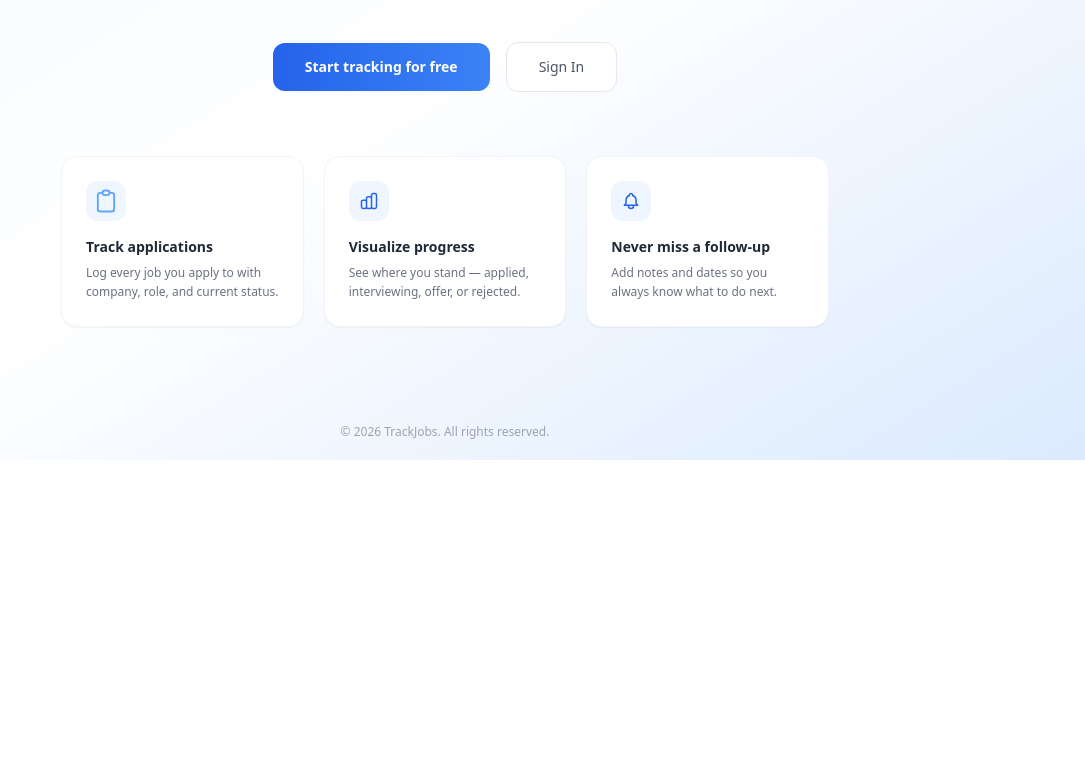
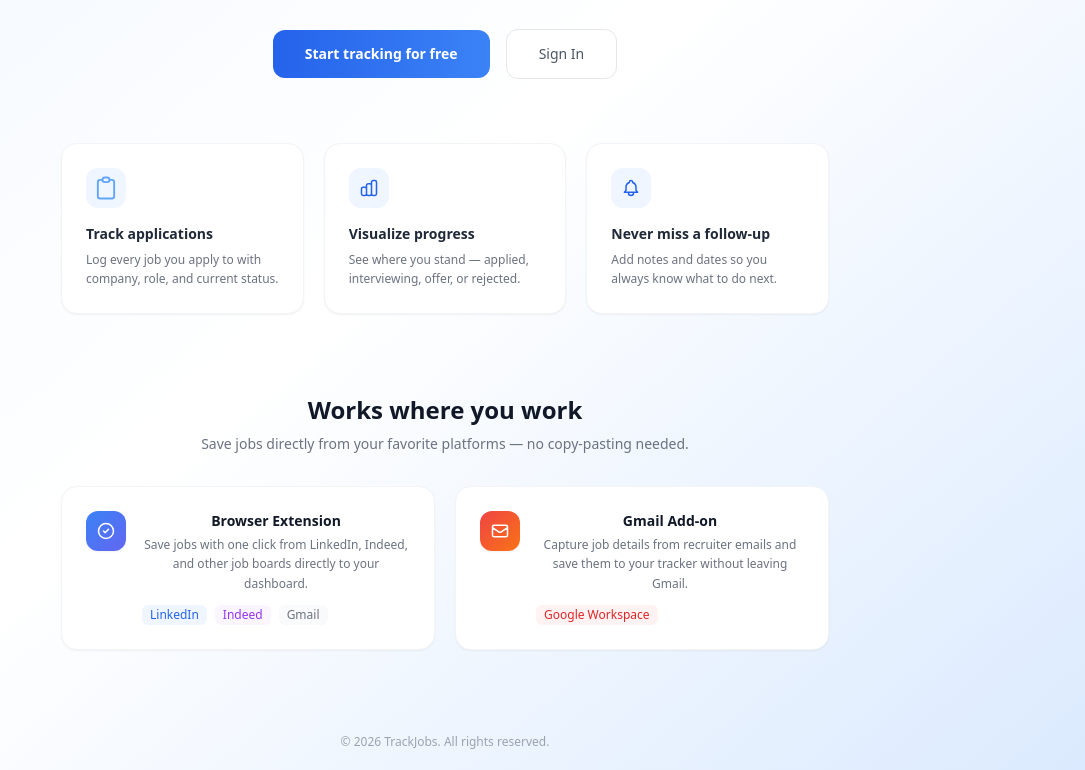
Before and after one commit to yigitcankzl/trackjobapplications, a React (Vite) app in the folder trackjobapplications-frontend/: page / in a window 1280 px wide. Shown: the part 340-1110 px from the top of the page, without its empty margins (195-1280 px from the left). Before the commit the page ends 800 px from the top, so only its background shows below. Built offline with nearby package versions, Linux system fonts and the light colour scheme; no server answers.

Commit message:
Add extensions section to welcome page
Show Browser Extension and Gmail Add-on cards with
platform badges on the landing page. Added i18n keys
for both en and tr locales.

```diff
--- a/trackjobapplications-frontend/src/locales/en/translation.json
+++ b/trackjobapplications-frontend/src/locales/en/translation.json
@@ -21,6 +21,18 @@
       "followup": {
         "title": "Never miss a follow-up",
         "description": "Add notes and dates so you always know what to do next."
+      }
+    },
+    "extensions": {
+      "title": "Works where you work",
+      "subtitle": "Save jobs directly from your favorite platforms — no copy-pasting needed.",
+      "chrome": {
+        "title": "Browser Extension",
+        "description": "Save jobs with one click from LinkedIn, Indeed, and other job boards directly to your dashboard."
+      },
+      "gmail": {
+        "title": "Gmail Add-on",
+        "description": "Capture job details from recruiter emails and save them to your tracker without leaving Gmail."
       }
     }
   },
--- a/trackjobapplications-frontend/src/locales/tr/translation.json
+++ b/trackjobapplications-frontend/src/locales/tr/translation.json
@@ -21,6 +21,18 @@
       "followup": {
         "title": "Geri dönüşü kaçırma",
         "description": "Not ve tarih ekle, sırada ne yapman gerektiğini her zaman bil."
+      }
+    },
+    "extensions": {
+      "title": "Bulunduğun yerde çalışır",
+      "subtitle": "Favori platformlarından işleri doğrudan kaydet — kopyala yapıştır yok.",
+      "chrome": {
+        "title": "Tarayıcı Eklentisi",
+        "description": "LinkedIn, Indeed ve diğer iş sitelerinden tek tıkla başvuruları dashboard'una kaydet."
+      },
+      "gmail": {
+        "title": "Gmail Eklentisi",
+        "description": "İşe alım e-postalarından iş detaylarını yakala ve Gmail'den çıkmadan takip listene ekle."
       }
     }
   },
--- a/trackjobapplications-frontend/src/pages/WelcomePage.tsx
+++ b/trackjobapplications-frontend/src/pages/WelcomePage.tsx
@@ -93,6 +93,52 @@ export default function WelcomePage() {
             description={t('welcome.features.followup.description')}
           />
         </div>
+
+        {/* Extensions section */}
+        <div className="mt-20 max-w-3xl w-full">
+          <h2 className="text-2xl font-bold text-gray-900 dark:text-gray-100 mb-2">{t('welcome.extensions.title')}</h2>
+          <p className="text-sm text-gray-500 dark:text-gray-400 mb-8">{t('welcome.extensions.subtitle')}</p>
+          <div className="grid grid-cols-1 md:grid-cols-2 gap-5">
+            {/* Chrome Extension */}
+            <div className="group bg-white dark:bg-gray-900 rounded-2xl border border-gray-100 dark:border-gray-800 shadow-sm p-6 hover:shadow-md hover:border-blue-100 dark:hover:border-blue-800 transition-all duration-200">
+              <div className="flex items-start gap-4">
+                <div className="w-10 h-10 rounded-xl bg-gradient-to-br from-blue-500 to-indigo-500 flex items-center justify-center flex-shrink-0 shadow-sm">
+                  <svg className="w-5 h-5 text-white" fill="none" stroke="currentColor" viewBox="0 0 24 24">
+                    <path strokeLinecap="round" strokeLinejoin="round" strokeWidth={1.8} d="M21 12a9 9 0 11-18 0 9 9 0 0118 0z" />
+                    <path strokeLinecap="round" strokeLinejoin="round" strokeWidth={1.8} d="M9 12l2 2 4-4" />
+                  </svg>
+                </div>
+                <div>
+                  <h3 className="text-sm font-semibold text-gray-900 dark:text-gray-100 mb-1">{t('welcome.extensions.chrome.title')}</h3>
+                  <p className="text-xs text-gray-500 dark:text-gray-400 leading-relaxed">{t('welcome.extensions.chrome.description')}</p>
+                  <div className="flex items-center gap-2 mt-3">
+                    <span className="px-2 py-0.5 rounded-md bg-blue-50 dark:bg-blue-900/30 text-xs font-medium text-blue-600 dark:text-blue-400">LinkedIn</span>
+                    <span className="px-2 py-0.5 rounded-md bg-purple-50 dark:bg-purple-900/30 text-xs font-medium text-purple-600 dark:text-purple-400">Indeed</span>
+                    <span className="px-2 py-0.5 rounded-md bg-gray-50 dark:bg-gray-800 text-xs font-medium text-gray-500 dark:text-gray-400">Gmail</span>
+                  </div>
+                </div>
+              </div>
+            </div>
+
+            {/* Gmail Add-on */}
+            <div className="group bg-white dark:bg-gray-900 rounded-2xl border border-gray-100 dark:border-gray-800 shadow-sm p-6 hover:shadow-md hover:border-red-100 dark:hover:border-red-800 transition-all duration-200">
+              <div className="flex items-start gap-4">
+                <div className="w-10 h-10 rounded-xl bg-gradient-to-br from-red-500 to-orange-500 flex items-center justify-center flex-shrink-0 shadow-sm">
+                  <svg className="w-5 h-5 text-white" fill="none" stroke="currentColor" viewBox="0 0 24 24">
+                    <path strokeLinecap="round" strokeLinejoin="round" strokeWidth={1.8} d="M3 8l7.89 5.26a2 2 0 002.22 0L21 8M5 19h14a2 2 0 002-2V7a2 2 0 00-2-2H5a2 2 0 00-2 2v10a2 2 0 002 2z" />
+                  </svg>
+                </div>
+                <div>
+                  <h3 className="text-sm font-semibold text-gray-900 dark:text-gray-100 mb-1">{t('welcome.extensions.gmail.title')}</h3>
+                  <p className="text-xs text-gray-500 dark:text-gray-400 leading-relaxed">{t('welcome.extensions.gmail.description')}</p>
+                  <div className="flex items-center gap-2 mt-3">
+                    <span className="px-2 py-0.5 rounded-md bg-red-50 dark:bg-red-900/30 text-xs font-medium text-red-600 dark:text-red-400">Google Workspace</span>
+                  </div>
+                </div>
+              </div>
+            </div>
+          </div>
+        </div>
       </main>
 
       {/* Footer */}
```
